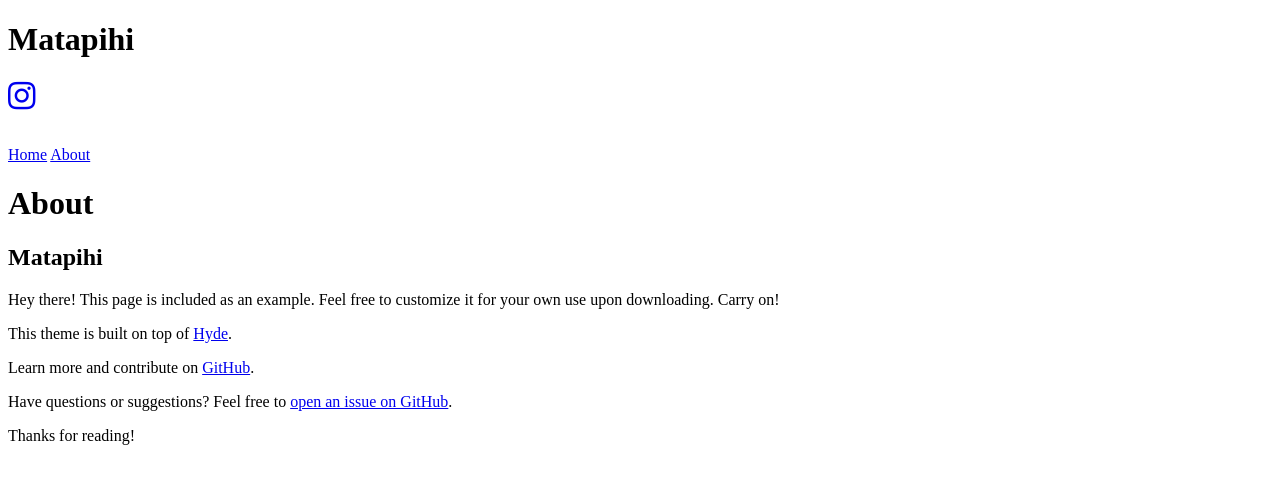
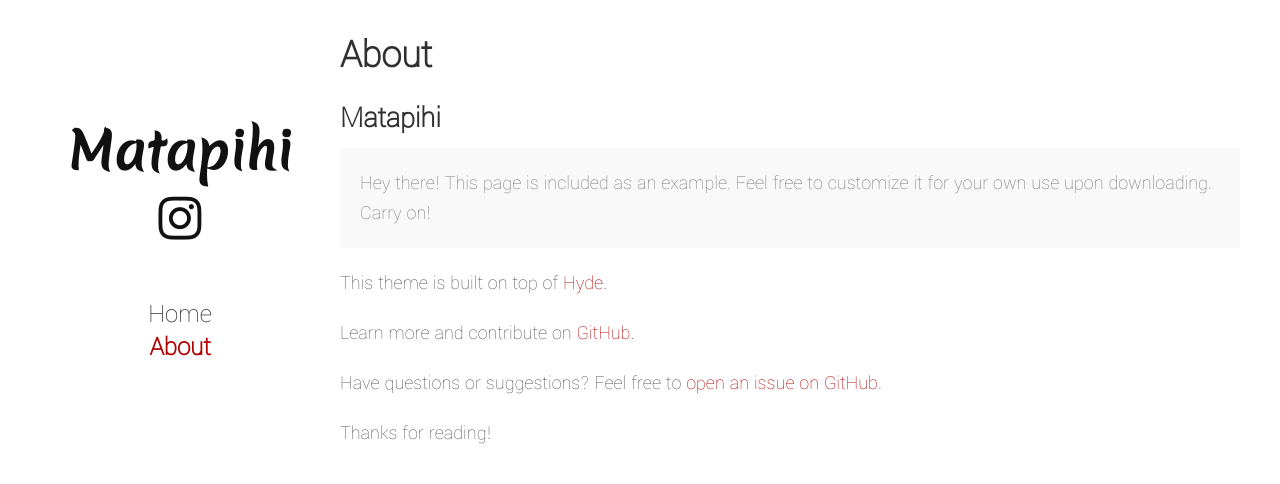
Before and after one commit to princessvespa/photos, a Jekyll site: the page built from about.md, in a window 1280 px wide. Shown: the top 484 px of the page. Built offline with Jekyll 4.4.1, drawn with Linux system fonts in a browser that asks for light colours; nearby versions of some CDN libraries.

Commit message:
fixed css

```diff
--- a/_includes/head.html
+++ b/_includes/head.html
@@ -15,10 +15,10 @@
   </title>
 
   <!-- CSS -->
-  <link rel="stylesheet" href="{{ site.baseurl }}public/css/poole.css">
-  <link rel="stylesheet" href="{{ site.baseurl }}public/css/syntax.css">
-  <link rel="stylesheet" href="{{ site.baseurl }}public/css/hyde.css">
-  <link rel="stylesheet" href="{{ site.baseurl }}public/css/gallery.css">
+  <link rel="stylesheet" href="{{ site.baseurl }}/public/css/poole.css">
+  <link rel="stylesheet" href="{{ site.baseurl }}/public/css/syntax.css">
+  <link rel="stylesheet" href="{{ site.baseurl }}/public/css/hyde.css">
+  <link rel="stylesheet" href="{{ site.baseurl }}/public/css/gallery.css">
   <link href="https://maxcdn.bootstrapcdn.com/font-awesome/4.6.3/css/font-awesome.min.css" rel="stylesheet">
   <link href="https://fonts.googleapis.com/css?family=Yantramanav:100|Merienda" rel="stylesheet">
 
```
